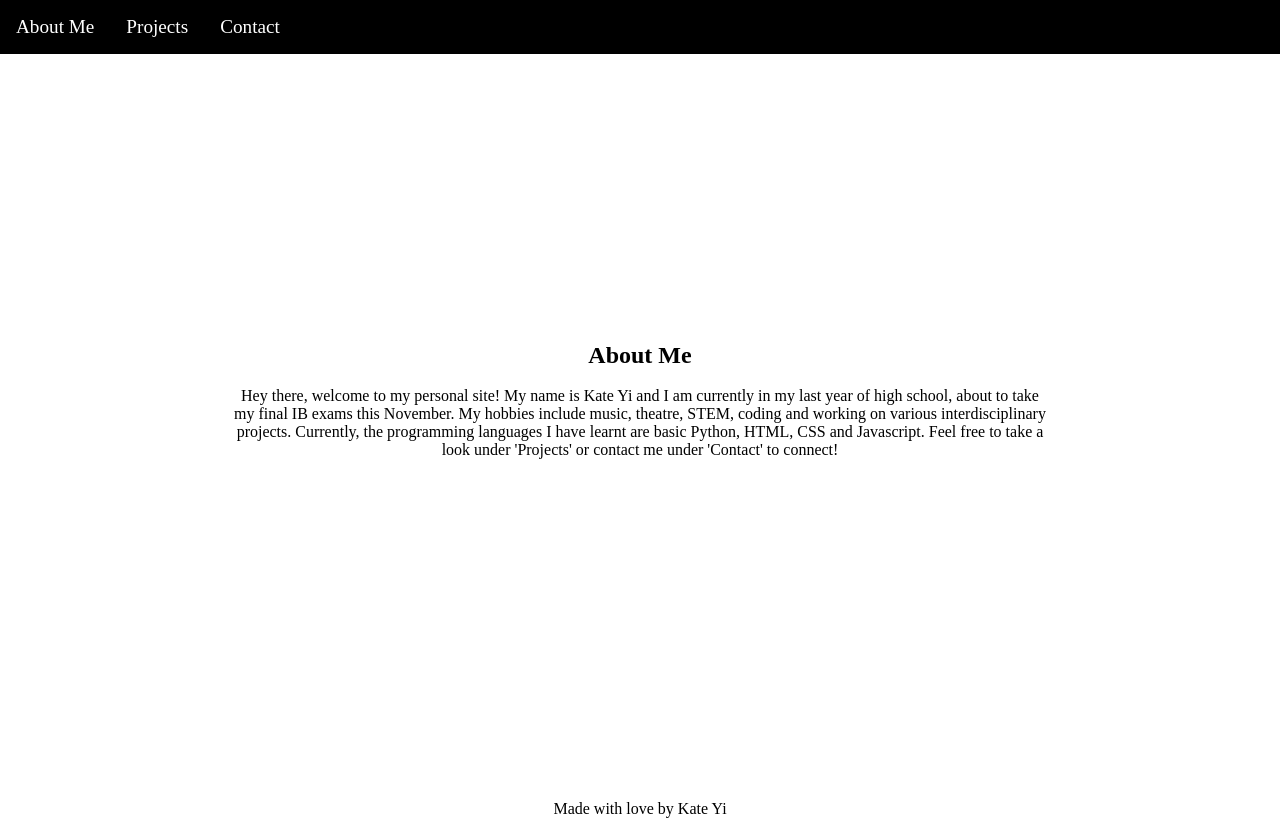
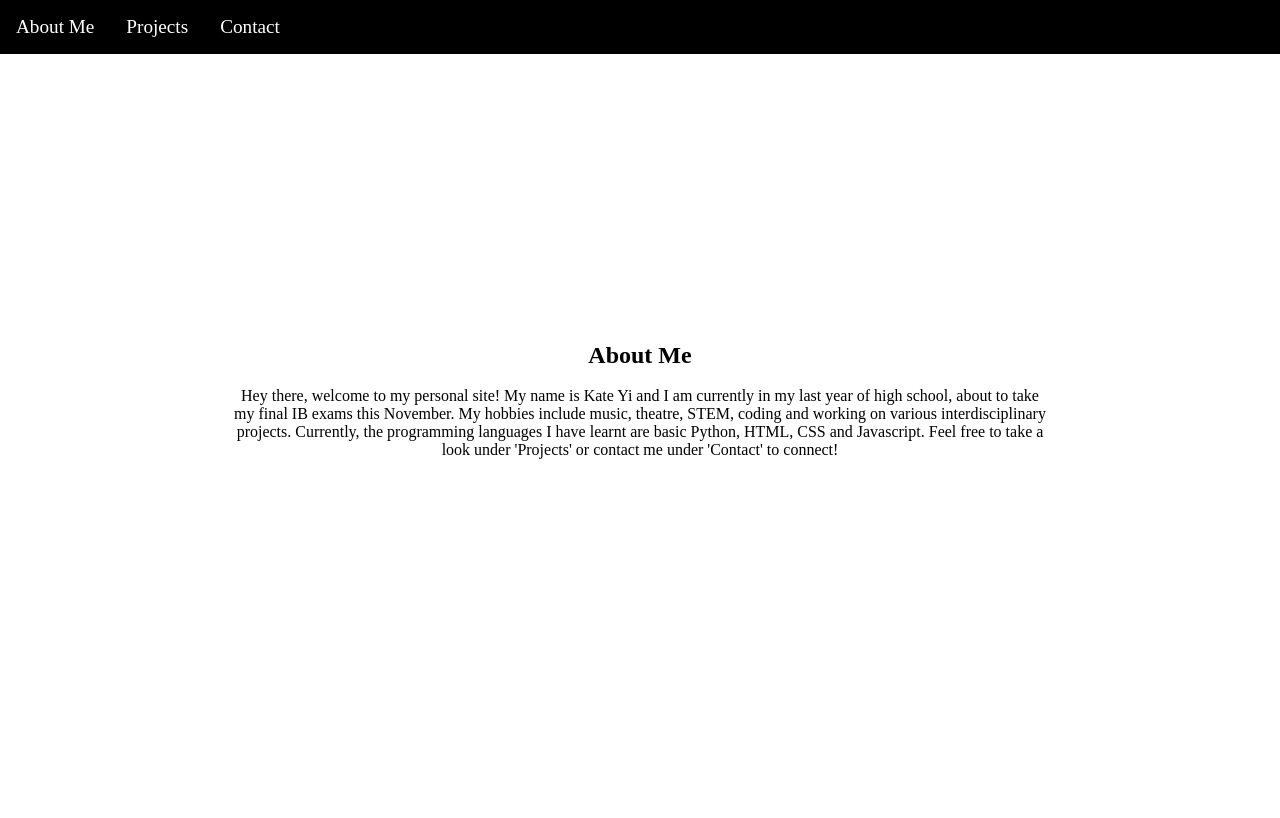
Before and after one commit to Kate-Yi/personalsite, a plain HTML site: page index.html in a window 1280 px wide. Drawn offline with Linux system fonts and the light colour scheme.

Commit message:
Update index.html

```diff
--- a/index.html
+++ b/index.html
@@ -33,8 +33,5 @@
       <p>Hey there, welcome to my personal site! My name is Kate Yi and I am currently in my last year of high school, about to take my final IB exams this November. My hobbies include music, theatre, STEM, coding and working on various interdisciplinary projects. Currently, the programming languages I have learnt are basic Python, HTML, CSS and Javascript. Feel free to take a look under 'Projects' or contact me under 'Contact' to connect!</p>
     </section>
   </main>
-  <footer>
-    <p>Made with love by Kate Yi</p>
-  </footer>
 </body>
 </html>
```
